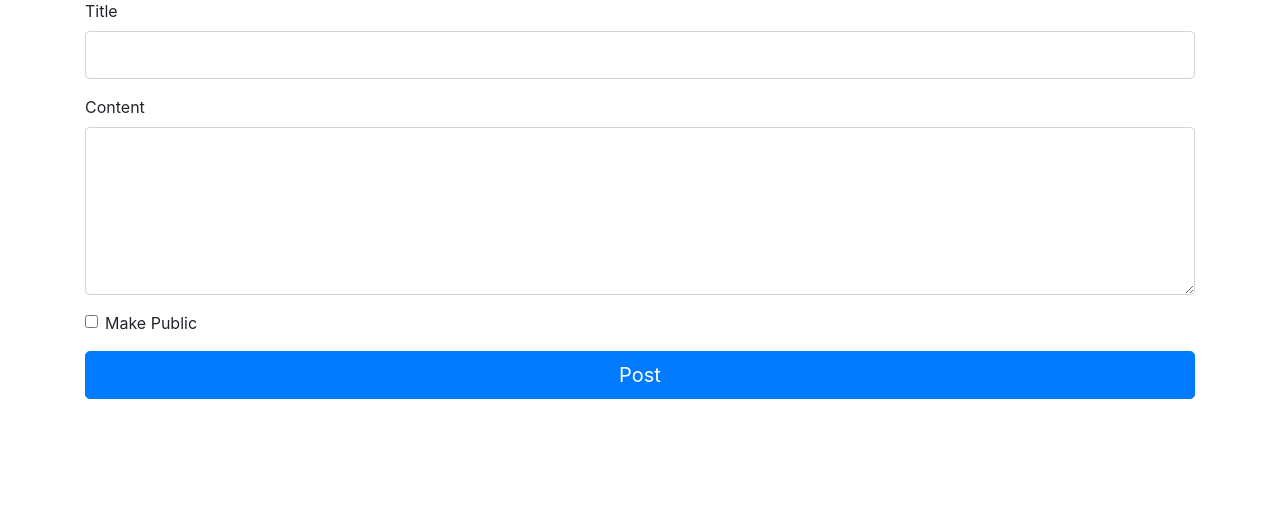
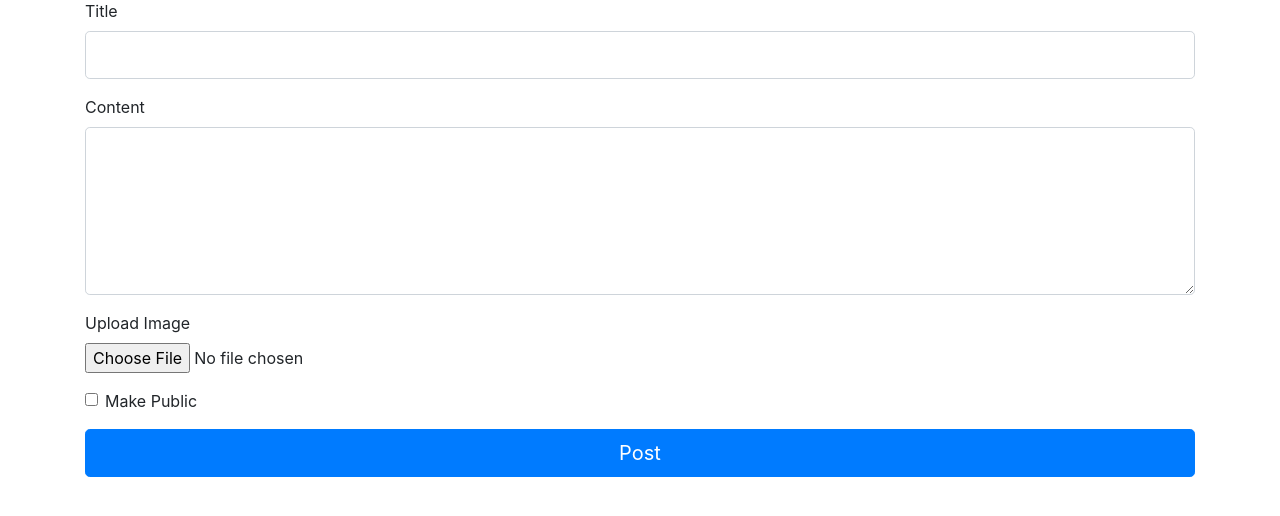
Before and after one commit to CapricornoG/travel_journal, a Flask app: page /journal/new in a window 1280 px wide. Shown: the part 107-623 px from the top of the page. Run offline with Flask 3, Linux system fonts and the light colour scheme; the visitor is signed in with stand-in values (Sample User, id 1); some libraries are stand-ins or nearby versions.

Commit message:
Updated create_journal_entry template to support image uploads.

```diff
--- a/app/templates/create_journal_entry.html
+++ b/app/templates/create_journal_entry.html
@@ -3,9 +3,11 @@
 {% block content %}
     <div class="content-section">
         <h1 class="h3 mb-3 font-weight-normal">New Journal Entry</h1>
-        <!-- Form for creating a new journal entry -->
-        <form method="POST" action="{{ url_for('main.new_journal_entry') }}">
+
+        <!-- Form for creating a new journal entry with image upload -->
+        <form method="POST" action="{{ url_for('main.new_journal_entry') }}" enctype="multipart/form-data">
             {{ form.hidden_tag() }}
+
             <div class="form-group">
                 {{ form.title.label(class="form-control-label") }}
                 {{ form.title(class="form-control form-control-lg") }}
@@ -15,6 +17,7 @@
                     <div class="alert alert-danger">{{ error }}</div>
                 {% endfor %}
             </div>
+
             <div class="form-group">
                 {{ form.content.label(class="form-control-label") }}
                 {{ form.content(class="form-control form-control-lg", rows="5") }}
@@ -24,10 +27,23 @@
                     <div class="alert alert-danger">{{ error }}</div>
                 {% endfor %}
             </div>
+
+            <!-- New Image upload field -->
+            <div class="form-group">
+                {{ form.image.label(class="form-control-label") }}
+                {{ form.image(class="form-control-file") }}
+
+                <!-- Error handling for the image field -->
+                {% for error in form.image.errors %}
+                    <div class="alert alert-danger">{{ error }}</div>
+                {% endfor %}
+            </div>
+
             <div class="form-check mb-3">
                 {{ form.is_public(class="form-check-input") }}
                 {{ form.is_public.label(class="form-check-label") }}
             </div>
+
             <div class="form-group">
                 {{ form.submit(class="btn btn-primary btn-lg btn-block") }}
             </div>
```
